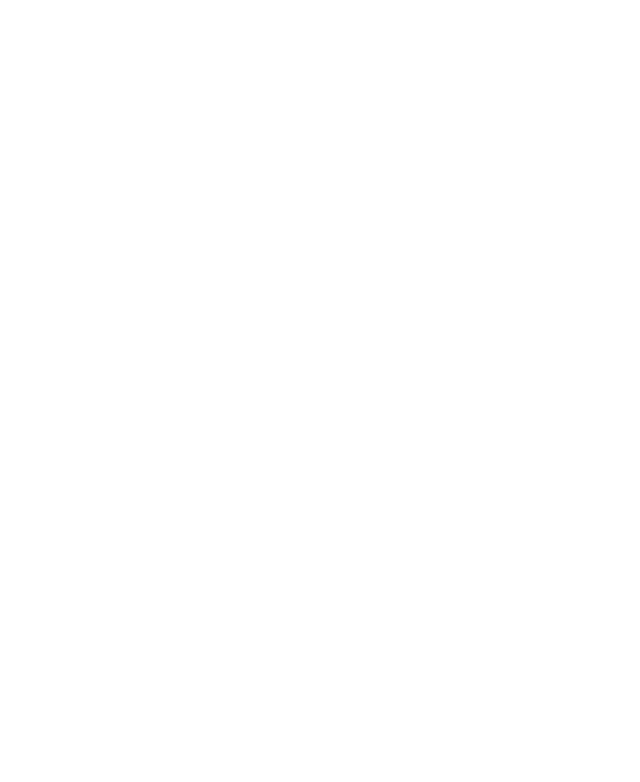
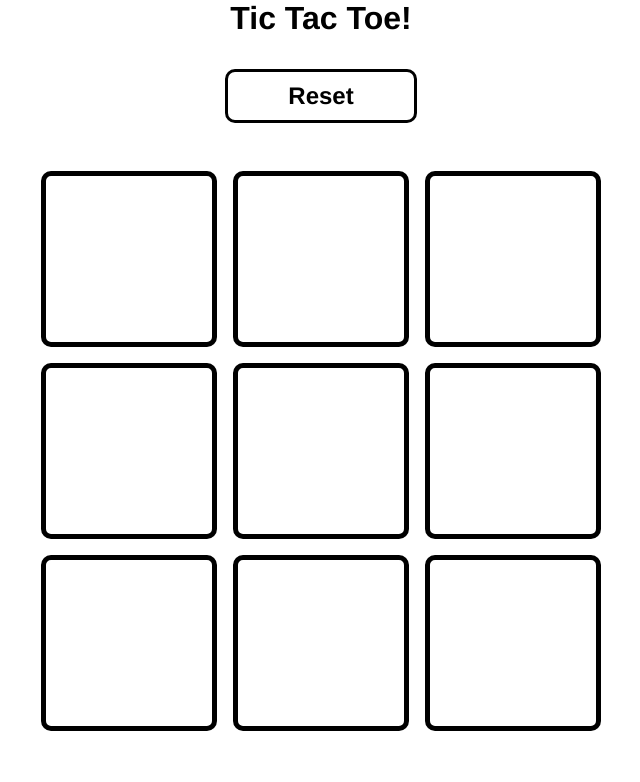
Before and after one commit to tariknh/ticTacToe, a website: page index.html in a window 1280 px wide. Shown: the whole page, without its empty margins (319-959 px from the left). Drawn offline with Linux system fonts and the light colour scheme.

Commit message:
New reset btn with animations

```diff
--- a/index.html
+++ b/index.html
@@ -6,8 +6,13 @@
     <meta name="viewport" content="width=device-width, initial-scale=1.0">
     <title>Document</title>
     <link rel="stylesheet" href="style.css">
+    <script defer src="script.js"></script>
 </head>
 <body>
+    <h1>Tic Tac Toe!</h1>
+    <button class="idle" id="reset" type="submit">Reset</button>
+    <section>
 
+    </section>
 </body>
 </html>
--- a/script.js
+++ b/script.js
@@ -0,0 +1,52 @@
+function Player(name, marker) {
+  this.name = name;
+  this.marker = marker;
+}
+const resetBtn = document.querySelector('#reset');
+resetBtn.addEventListener('mouseover', () => {
+    resetBtn.className = 'active'
+})
+resetBtn.addEventListener('mouseout', () => {
+    resetBtn.className = 'idle'
+})
+/*(function game() {
+  const board = ['', '', '', '', '', '', '', '', ''];
+  const playerOne = new Player('john', 'X');
+  const playerTwo = new Player('chris', 'O');
+  return (playerOne, playerTwo, board);
+}());
+*/
+let turn = false;
+// eslint-disable-next-line no-unused-expressions
+(function displayBoard() {
+  const board = ['', '', '', '', '', '', '', '', ''];
+  const playerOne = new Player('john', 'X');
+  const playerTwo = new Player('chris', 'O');
+  const webBoard = document.querySelector('section');
+  board.forEach((tile) => {
+    const createTile = document.createElement('div');
+    createTile.addEventListener('click', () => {
+      turn = !turn;
+      if (turn) {
+        tile = playerOne.marker;
+        createTile.innerHTML = `<span>${tile}</span>`;
+      } else {
+        tile = playerTwo.marker;
+        createTile.innerHTML = `<span>${tile}</span>`;
+      }
+    });
+    webBoard.appendChild(createTile);
+  });
+  return (webBoard);
+}());
+
+/* function displayGameboard (){
+    const boxOne =
+}
+
+for (const tile of gameBoard){
+
+}
+const playerOne = new Player('john', 'X');
+const playerTwo = new Player('chris', 'O');
+*/
--- a/style.css
+++ b/style.css
@@ -0,0 +1,71 @@
+@font-face {
+    font-family: arcade;
+    src: url(https://www.dafont.com/arcade-ya.font);
+  }
+*{
+    margin: 0;
+    padding: 0;
+    font-family: Helvetica;
+    text-align: center;
+}
+div{
+    border: 5px solid black;
+    border-radius: 10px;
+    display: grid;
+    place-items: center;
+    place-content: center;
+}
+section{
+    display: grid;
+    grid-template-columns: 1fr 1fr 1fr;
+    grid-template-rows: 1fr 1fr 1fr;
+    height: 70vh;
+    width: 70vh;
+    padding: 3em;
+    place-content: center;
+    margin: 0 auto;
+    grid-gap: 1rem;
+}
+span{
+    font-size: 4rem;
+}
+h1{
+    margin-bottom: 1em;
+}
+.idle{
+    margin: 0 auto;
+    padding: 1em;
+    width: 12rem;
+    height: 2rem;
+    text-align: center;
+    display: grid;
+    place-content: center;
+    place-items: center;
+    font-family: Helvetica;
+    font-weight: 600;
+    font-size: 1.5rem;
+    background-color: white;
+    border-radius: 10px;
+    border: 3px solid black;
+    cursor: pointer;
+    transition: 0.3s;
+}
+.active{
+    margin: 0 auto;
+    padding: 1em;
+    width: 12rem;
+    height: 2rem;
+    text-align: center;
+    display: grid;
+    place-content: center;
+    place-items: center;
+    font-family: Helvetica;
+    font-weight: 600;
+    font-size: 1.5rem;
+    background-color: rgba(202, 92, 221, 1);
+    color: white;
+    border-radius: 10px;
+    cursor: pointer;
+    border: 3px solid white;
+    transition: 0.3s;
+}
```
